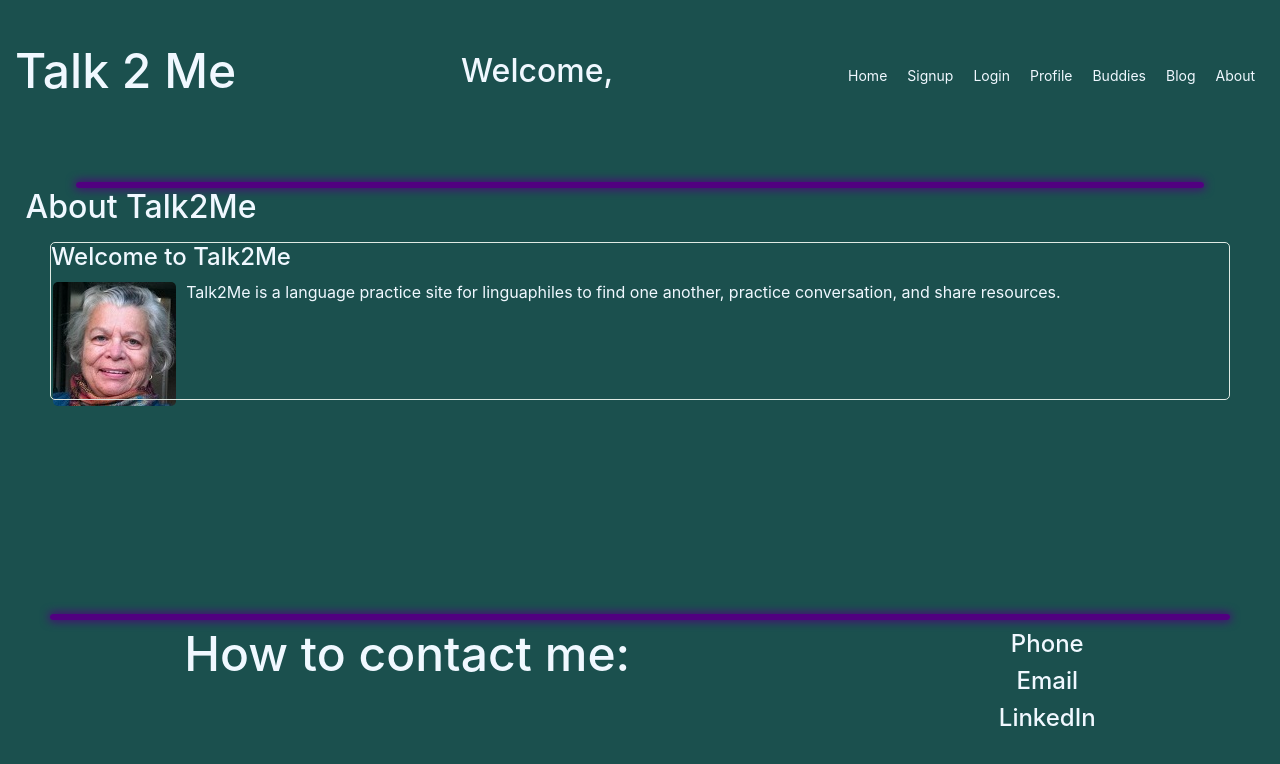
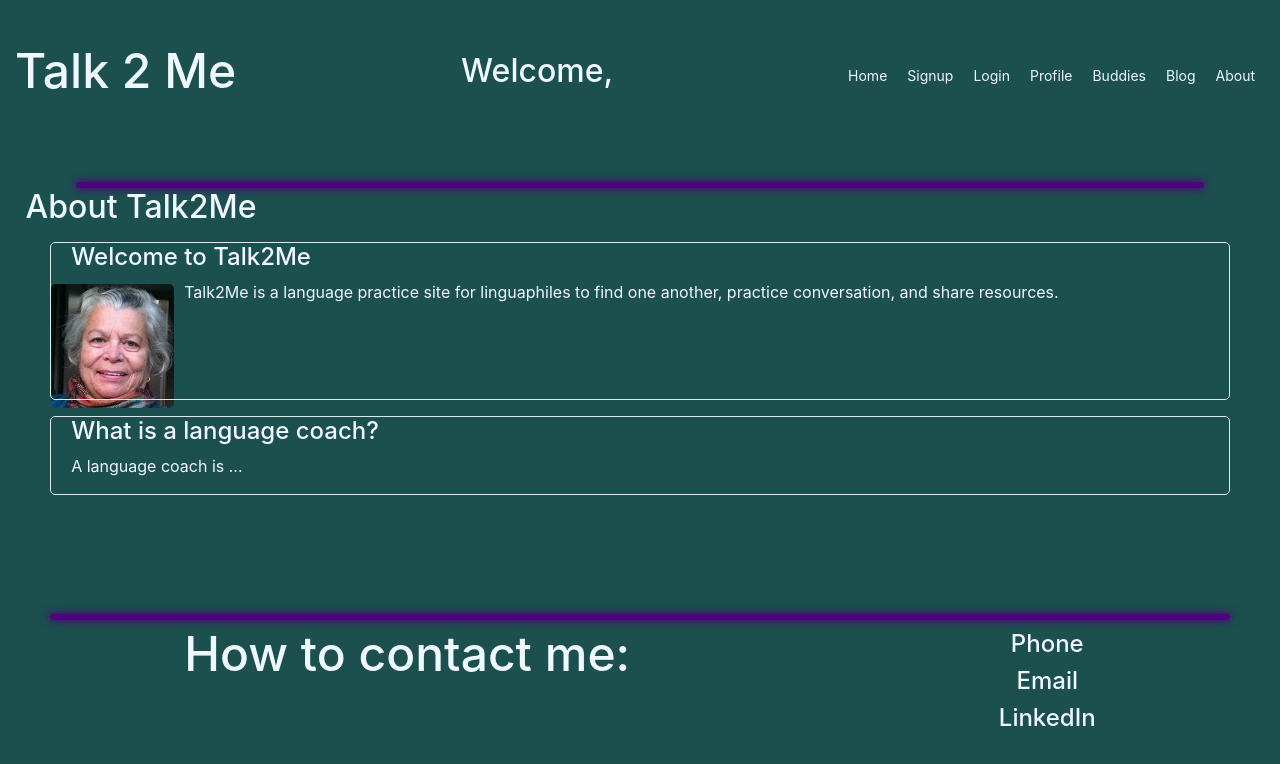
Before and after one commit to CChampness/Talk2Me, a React (Create React App) app in the folder client/: page / in a window 1280 px wide. Both pictures are taken after a click on the link "About". Shown: the top 764 px of the page. Built offline with nearby package versions, Linux system fonts and the light colour scheme.

Commit message:
fixed bug so message button works for selected buddy

```diff
--- a/client/src/App.css
+++ b/client/src/App.css
@@ -84,7 +84,7 @@ nav a:hover {
 
 .textwrap-img {
   float: left;
-  margin: 2px 10px 2px 2px;
+  margin: 4px 10px 0px -20px;
 }
 
 /* #about-section img {
@@ -101,6 +101,10 @@ nav a:hover {
   display: flex;
   /* position: absolute; */
 
+}
+
+.btn-success {
+  z-index: 1;
 }
 
 #backbutton {
@@ -129,6 +133,7 @@ article {
   justify-content: center;
   width: 96%;
   margin: 1rem auto;
+  padding-left: 20px;
   border: 1px solid var(--light-border);
   border-radius: 5px;
   transition: all 0.5s ease-in-out;
@@ -318,7 +323,9 @@ footer h4:hover {
 .boxHighlight {
   background-color: rgba(255,165,0,0.4);
   box-shadow: 0px 0px 20px 0px rgba(255,165,0,0.9);
-  border-radius: 10px;
+  /* outline:  8px ridge rgba(255,165,0,0.9);
+  outline-offset: -1px;
+  border-radius: 10px; */
   z-index: -1;
 }
 
--- a/client/src/pages/About.js
+++ b/client/src/pages/About.js
@@ -12,6 +12,12 @@ function About() {
           practice conversation, and share resources.
         </p>
       </article>
+      <article>
+        <h4>What is a language coach?</h4>
+        <p>
+          A language coach is ...
+        </p>
+      </article>
     </div>
   );
 }
--- a/client/src/pages/FindBuddies.js
+++ b/client/src/pages/FindBuddies.js
@@ -9,7 +9,7 @@ const highLightSelected = (cardId) => {
   console.log("highLightSelected, cardId: ", cardId);
   let element = document.getElementById(cardId);
   console.log("element: ",element);
-  element.classList.add("boxHighlight");
+  element.childNodes[0].childNodes[0].classList.add("boxHighlight");
   // TBD: Add a button for leaving a message (starting a chat)
   // <a >Check this out</a>
 }
--- a/client/src/pages/Resume.js
+++ b/client/src/pages/Resume.js
@@ -3,7 +3,7 @@ import React from "react";
 function Resume() {
   return (
     <div className="Resumediv">
-      <h3>Professor Miriam</h3>
+      <h3>Coach Miriam</h3>
       <article className="imageArticle">
         <h4>Summary</h4>
         <img className="textwrap-img" src="./MHC.jpg" alt="Profile photo" />
```
